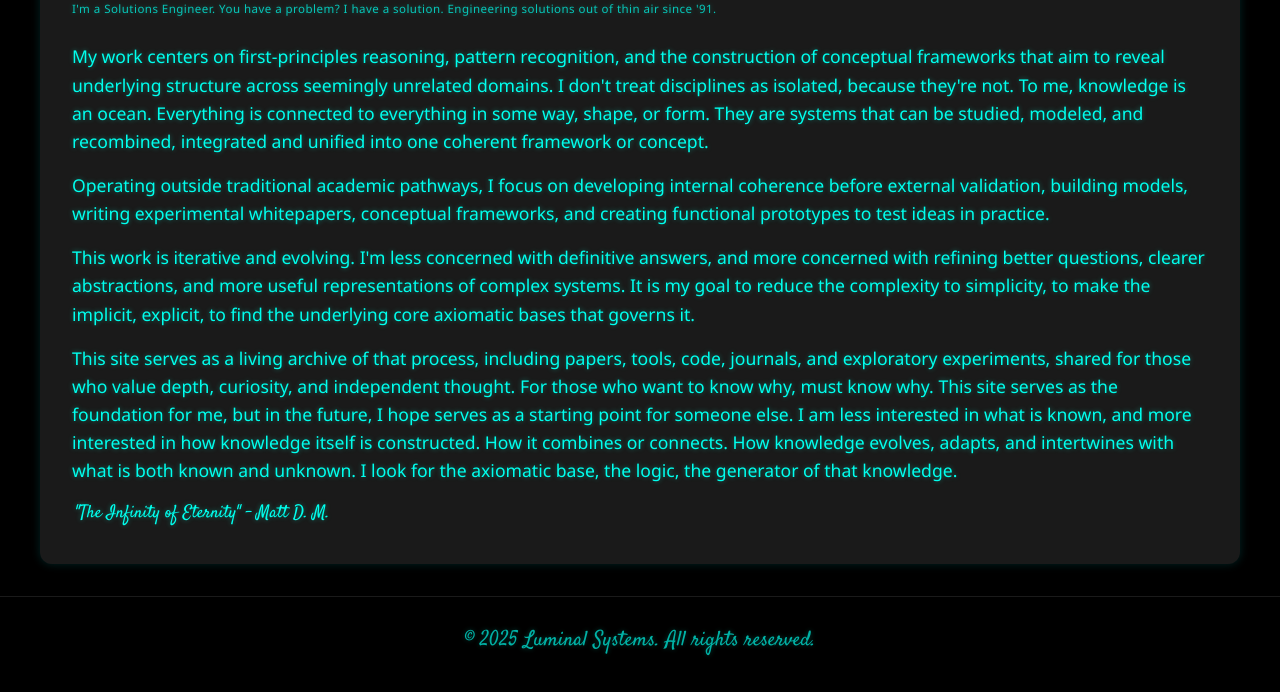
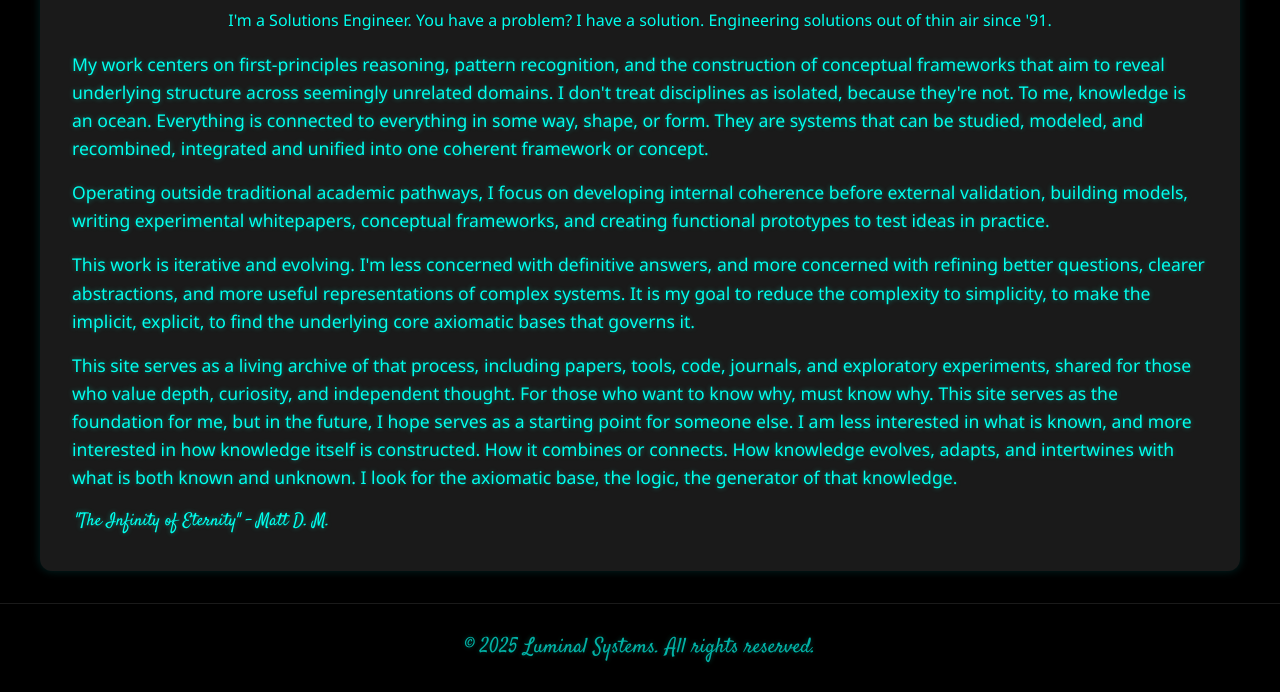
Before and after one commit to LuminalSystems/luminalsystems.github.io, a plain HTML site: page about.html in a window 1280 px wide. Shown: the part 268-960 px from the top of the page. Drawn offline with Linux system fonts and the light colour scheme.

Commit message:
Update about.html
Centering the tagline

```diff
--- a/about.html
+++ b/about.html
@@ -14,9 +14,9 @@
 
   <section class="bio-card">
     <h2>Matt D. M.</h2>
-    <p style="font-size: 0.72rem; opacity: 0.75; letter-spacing: 0.04em; margin-top: -8px; margin-bottom: 24px;">
+    <p style="font-size: 0.72rem; opacity: 0.75; letter-spacing: 0.04em; margin-top: -8px; margin-bottom: 24px;"><center>
       I'm a Solutions Engineer. You have a problem? I have a solution. Engineering solutions out of thin air since '91.
-    </p>
+    </center> </p>
 
 
     <p>
```
